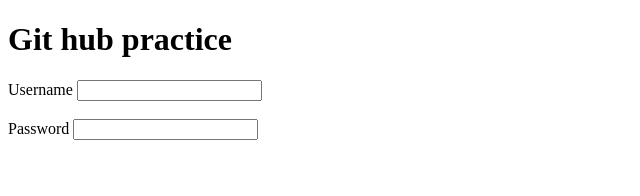
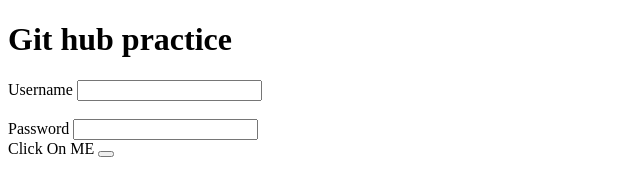
Before and after one commit to FatimaNoorPopy/Practice, a plain HTML site: page index.html in a window 1280 px wide. Shown: the whole page, without its empty margins (0-640 px from the left). Drawn offline with Linux system fonts and the light colour scheme.

Commit message:
button made

```diff
--- a/index.html
+++ b/index.html
@@ -20,6 +20,10 @@
     <br><br>
     <label for="">Password</label>
     <input type="text">
+    <br>
+    <label for="">Click On ME</label>
+    <button></button>
+
 
 
 </body>
```
